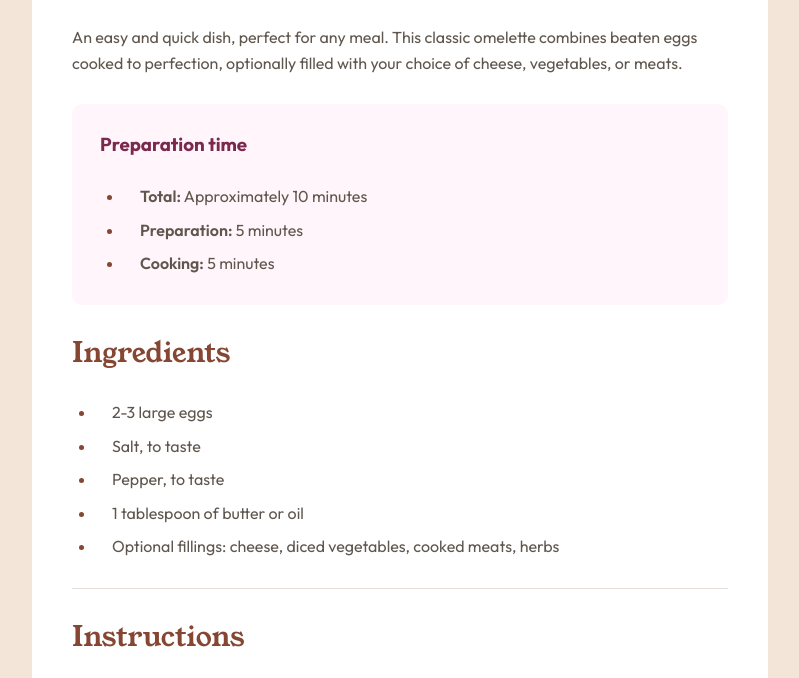
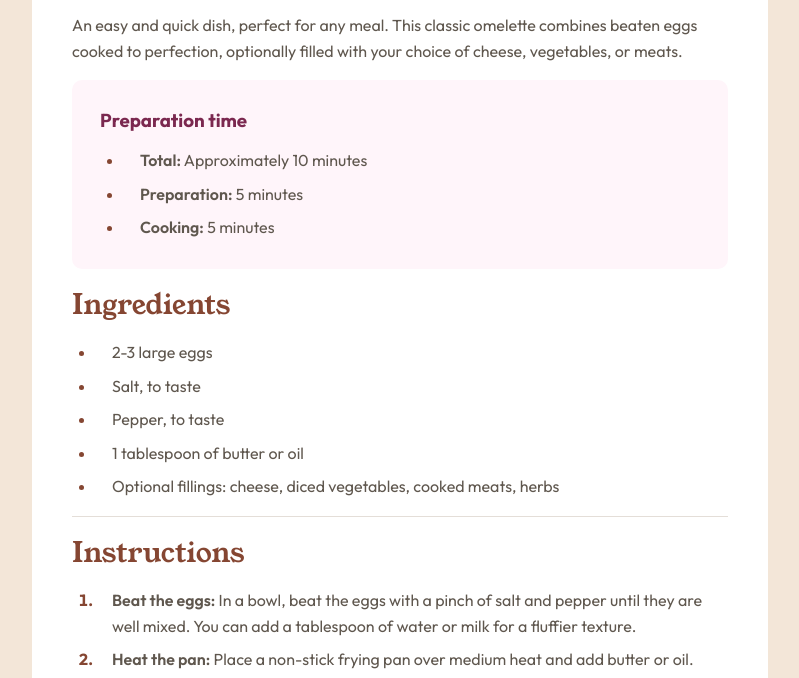
Before and after one commit to jbidz/recipe-page, a plain HTML site: page index.html in a window 1280 px wide. Shown: the part 556-1234 px from the top of the page, without its empty margins (240-1039 px from the left). Drawn offline with Linux system fonts and the light colour scheme.

Commit message:
deacresed some margins in the container

```diff
--- a/style.css
+++ b/style.css
@@ -22,6 +22,8 @@
   --font-regular: 400;
   --font-semibold: 600;
   --font-bold: 700;
+
+  --container-general-margin: 16px;
 }
 
 *,
@@ -45,7 +47,7 @@ h5,
 h6 {
   font-family: "Young-serif";
   font-weight: var(--font-regular);
-  margin-bottom: 28px;
+  margin-bottom: var(--container-general-margin);
   color: var(--color-nutmeg);
 }
 
@@ -59,7 +61,7 @@ h2 {
 }
 
 p {
-  margin-bottom: 28px;
+  margin-bottom: var(--container-general-margin);
   color: var(--color-wengebrown);
   font-weight: 400;
   line-height: 1.6;
@@ -71,7 +73,7 @@ b {
 
 ul,
 ol {
-  margin-bottom: 28px;
+  margin-bottom: var(--container-general-margin);
   margin-left: 24px;
 }
 
@@ -119,7 +121,7 @@ main {
 .bg-rosewhite {
   background-color: var(--color-rosewhite);
   padding: 28px;
-  margin-bottom: 28px;
+  margin-bottom: var(--container-general-margin);
   border-radius: 10px;
 }
 
@@ -138,7 +140,7 @@ main {
   height: 1px;
   width: 100%;
   background-color: var(--color-lightgrey);
-  margin-bottom: 28px;
+  margin-bottom: var(--container-general-margin);
 }
 
 .nutrition-table {
```
